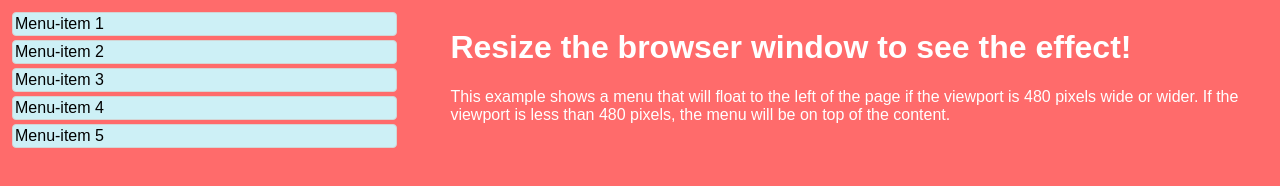
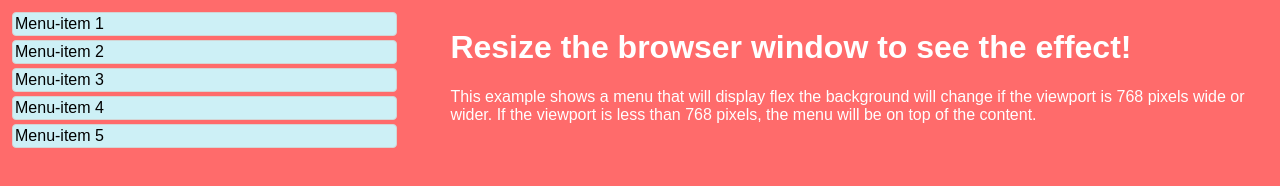
Before and after one commit to instincthub/media_queries, a plain HTML site: page index.html in a window 1280 px wide. Drawn offline with Linux system fonts and the light colour scheme.

Commit message:
Added custom descrition in html

```diff
--- a/index.html
+++ b/index.html
@@ -21,7 +21,7 @@
 
         <div id="main">
           <h1>Resize the browser window to see the effect!</h1>
-          <p>This example shows a menu that will float to the left of the page if the viewport is 480 pixels wide or wider. If the viewport is less than 480 pixels, the menu will be on top of the content.</p>
+          <p>This example shows a menu that will display flex the background will change if the viewport is 768 pixels wide or wider. If the viewport is less than 768 pixels, the menu will be on top of the content.</p>
         </div>
       </div>
 
```
Also changed, not shown: 1 other file.
